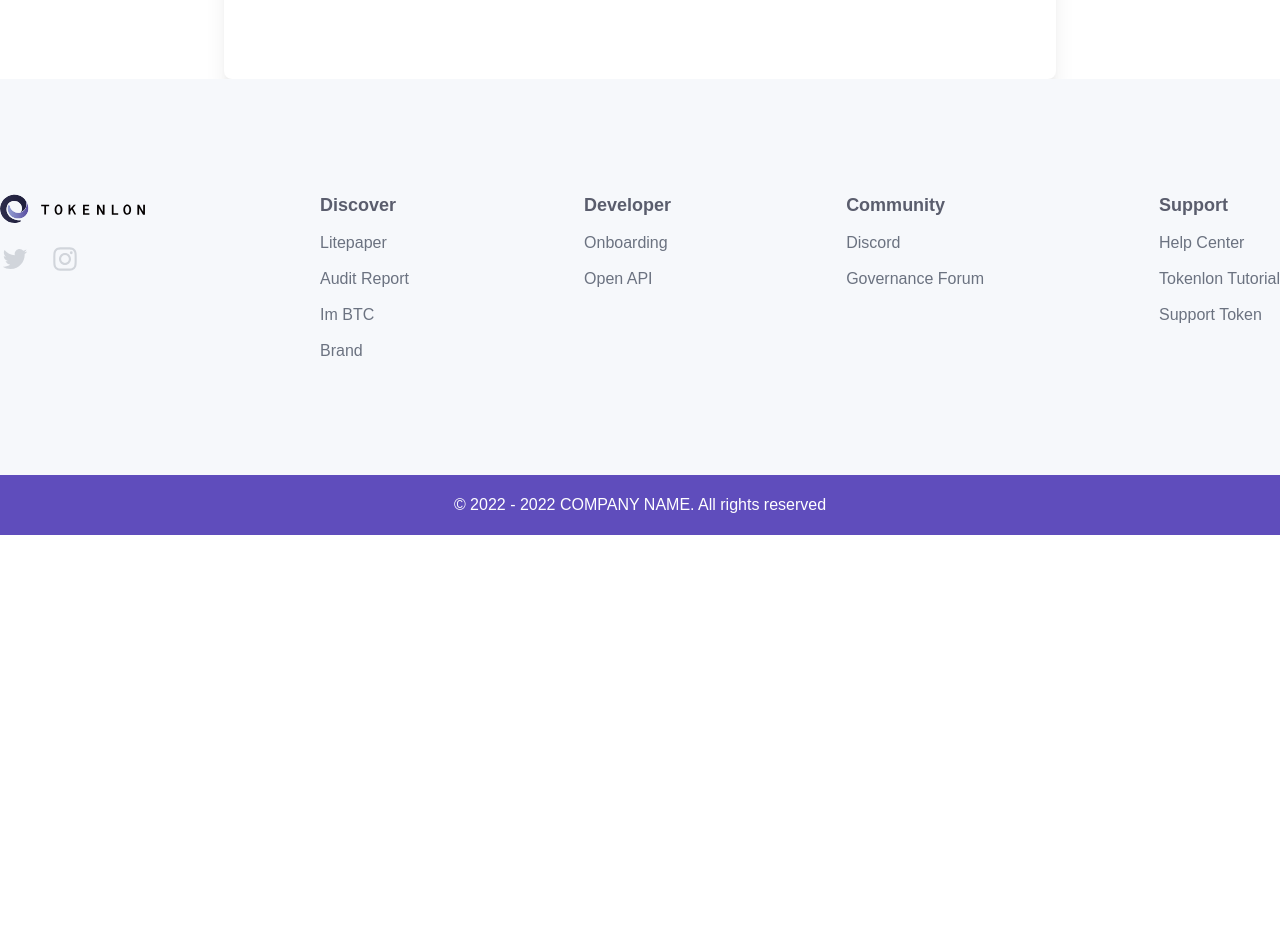
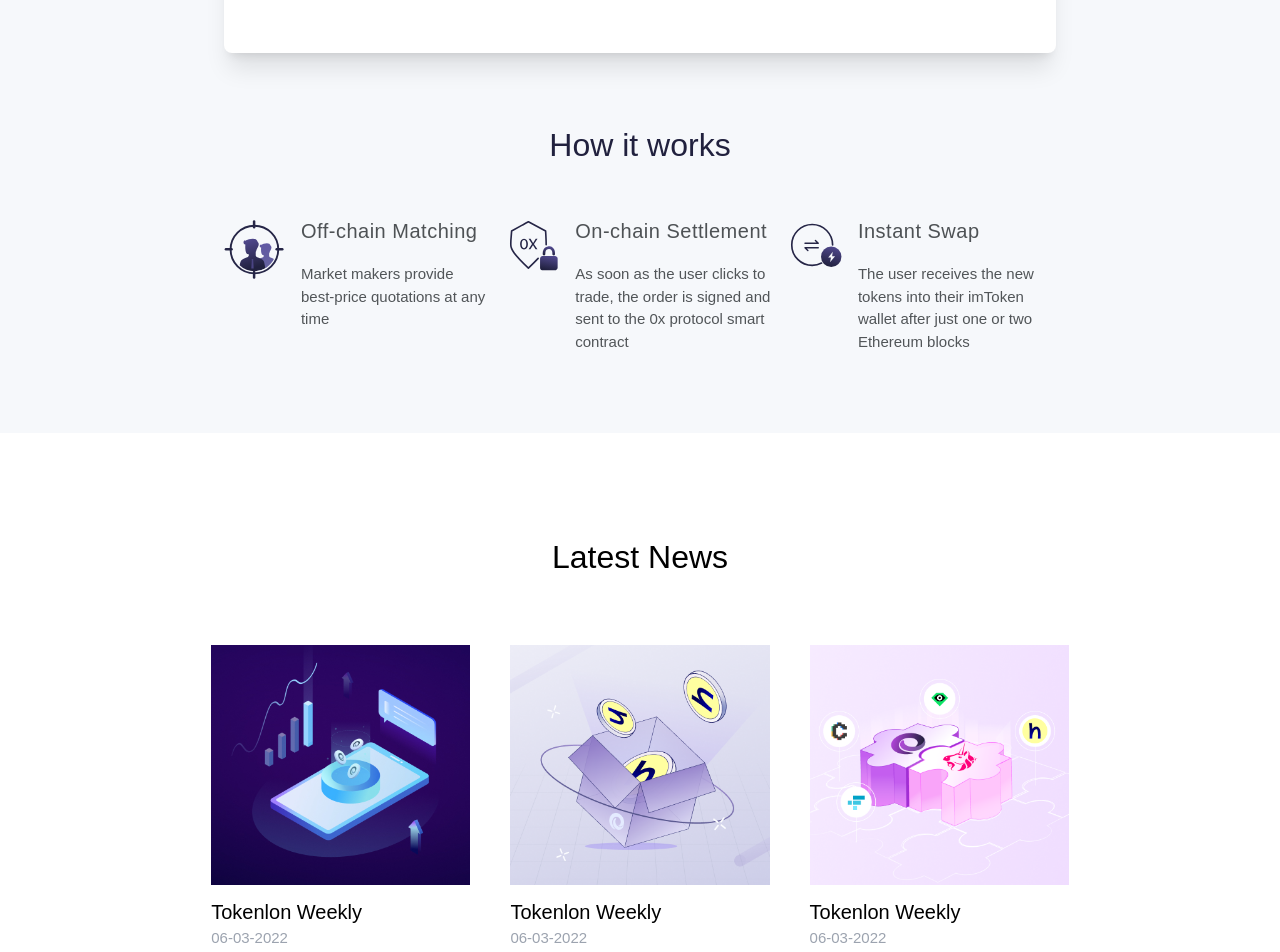
Before and after one commit to naimkst/CPC-Swap, a Next.js app: page / in a window 1280 px wide. Shown: the part 1680-2632 px from the top of the page. Before the commit the page ends 2215 px from the top, so only its background shows below. Built offline with nearby package versions, Linux system fonts and the light colour scheme.

Commit message:
Home page done

```diff
--- a/components/Home/data.tsx
+++ b/components/Home/data.tsx
@@ -3,7 +3,8 @@ import React from "react";
 export default function Data() {
   return (
     <>
-      <div className="w-[65%] m-auto justify-center items-center py-24 shadow-xl px-[50px] rounded-lg -mt-28 bg-white">
+      <div className="relative">
+        <div className=" absolute top-1/2 left-1/2 transform -translate-x-1/2 -translate-y-1/2 w-[65%] m-auto justify-center items-center py-24 shadow-xl px-[50px] rounded-lg  bg-white">
           <div className=" container flex items-center justify-between m-auto">
             <div>
               <h2 className="text-[32px] leading-5 mb-5">Data</h2>
@@ -46,6 +47,7 @@ export default function Data() {
             </div>
           </div>
         </div>
+      </div>
     </>
   );
 }
--- /dev/null
+++ b/components/Home/howitwork.tsx
@@ -0,0 +1,46 @@
+import React from "react";
+
+export default function HowItWork() {
+  return (
+    <>
+      <div className="bg-[#f6f8fb] pt-[220px] pb-[80px]">
+        <div className="container m-auto w-[65%]">
+          <div>
+            <h2 className="text-[32px] leading-5 mb-5 flex justify-center text-[#21213e]">
+              How it works
+            </h2>
+          </div>
+          <div className="grid grid-cols-3 gap-4 mt-16 tems-center justify-around m-auto">
+            <div className="flex">
+              <div>
+                <img src="/assets/images/off-chain.svg" className="w-[120px]" alt="" />
+              </div>
+              <div className="pl-4">
+                <p className="text-[#4e5255] text-[20px] leading-6 tracking-wide mb-5">Off-chain Matching</p>
+                <p className="text-[#515558] font-[100] text-[15px]">Market makers provide best-price quotations at any time</p>
+              </div>
+            </div>
+            <div className="flex ">
+              <div>
+                <img src="/assets/images/on-chain.svg" className="w-[170px]" alt="" />
+              </div>
+              <div className="pl-4">
+                <p className="text-[#4e5255] text-[20px] leading-6 tracking-wide mb-5">On-chain Settlement</p>
+                <p className="text-[#515558] font-[100] text-[15px]">As soon as the user clicks to trade, the order is signed and sent to the 0x protocol smart contract</p>
+              </div>
+            </div>
+            <div className="flex ">
+              <div>
+                <img src="/assets/images/instant-swap.svg" className="w-[170px]" alt="" />
+              </div>
+              <div className="pl-4">
+                <p className="text-[#4e5255] text-[20px] leading-6 tracking-wide mb-5">Instant Swap</p>
+                <p className="text-[#515558] font-[100] text-[15px]">The user receives the new tokens into their imToken wallet after just one or two Ethereum blocks</p>
+              </div>
+            </div>
+          </div>
+        </div>
+      </div>
+    </>
+  );
+}
--- /dev/null
+++ b/components/Home/news.tsx
@@ -0,0 +1,42 @@
+import React from 'react'
+
+export default function News() {
+  return (
+    <div className='py-[100px]'>
+      <div className='container m-auto w-[67%]'>
+        <div>
+          <h2 className='text-[32px] flex justify-center'>Latest News</h2>
+        </div>
+        <div className=' grid grid-cols-3 gap-10 mt-16'>
+          <div className='hover:cursor-pointer'>
+            <div>
+              <img src='/assets/images/blog1.jpeg' className=' h-60 w-full object-cover' alt='' />
+            </div>
+            <div>
+              <h3 className='text-[20px] font-[500] mt-3 hover:cursor-pointer'>Tokenlon Weekly</h3>
+              <p className='text-[15px] text-gray-400'>06-03-2022</p>
+            </div>
+          </div>
+          <div className='hover:cursor-pointer'>
+            <div>
+              <img src='/assets/images/blog2.png' className=' h-60 w-full object-cover' alt='' />
+            </div>
+            <div>
+              <h3 className='text-[20px] font-[500] mt-3 hover:cursor-pointer'>Tokenlon Weekly</h3>
+              <p className='text-[15px] text-gray-400'>06-03-2022</p>
+            </div>
+          </div>
+          <div className='hover:cursor-pointer'>
+            <div>
+              <img src='/assets/images/blog3.png' className=' h-60 w-full object-cover' alt='' />
+            </div>
+            <div>
+              <h3 className='text-[20px] font-[500] mt-3 hover:cursor-pointer'>Tokenlon Weekly</h3>
+              <p className='text-[15px] text-gray-400'>06-03-2022</p>
+            </div>
+          </div>
+        </div>
+      </div>
+    </div>
+  )
+}
--- a/pages/index.tsx
+++ b/pages/index.tsx
@@ -3,6 +3,8 @@ import Head from 'next/head'
 import Image from 'next/image'
 import Data from '../components/Home/data'
 import Hero from '../components/Home/hero'
+import HowItWork from '../components/Home/howitwork'
+import News from '../components/Home/news'
 import Sourch from '../components/Home/sourch'
 import styles from '../styles/Home.module.css'
 
@@ -12,6 +14,8 @@ const Home: NextPage = () => {
       <Hero />
       <Sourch />
       <Data/>
+      <HowItWork/>
+      <News />
     </>
   )
 }
```
Lines whose indentation alone changed are shown as unchanged.
